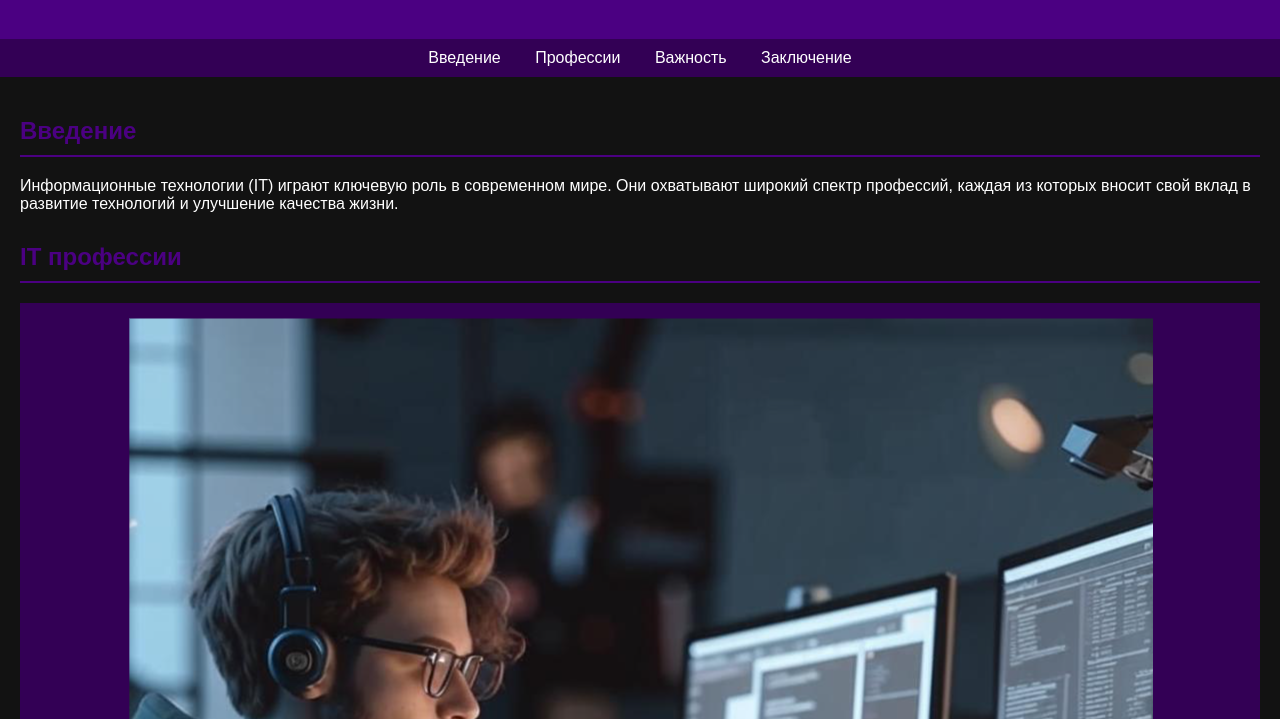
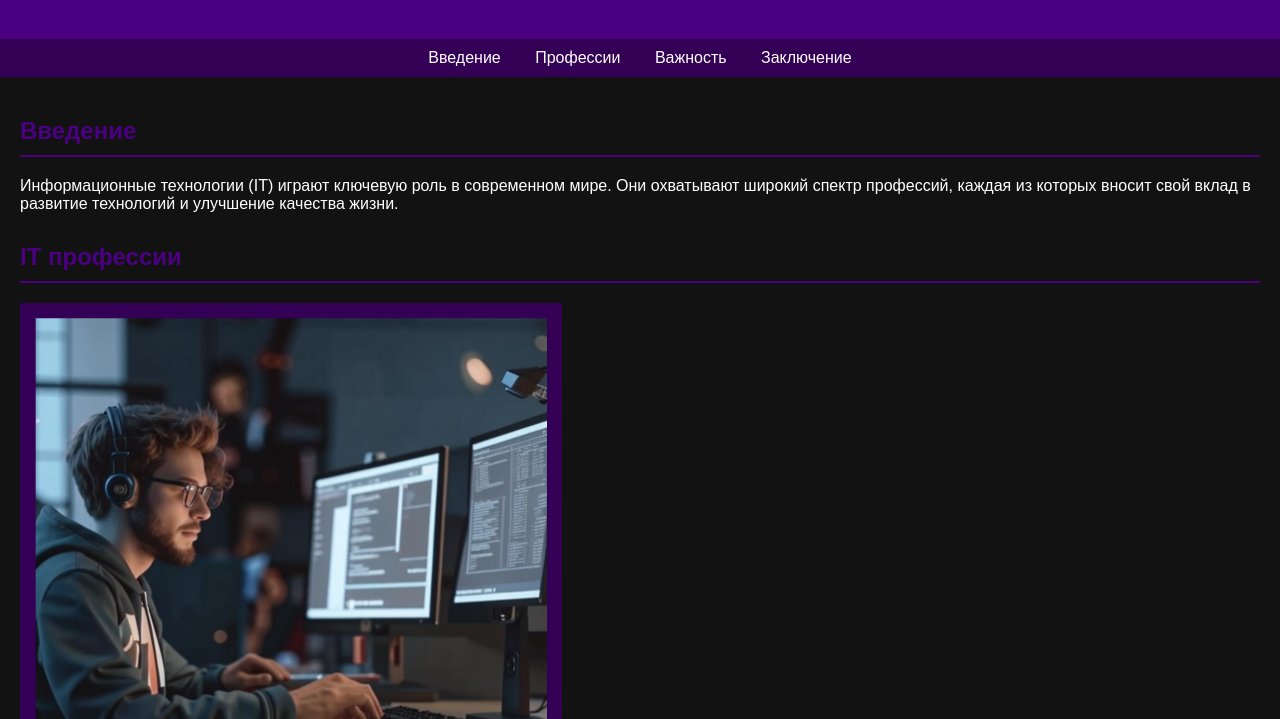
Before and after one commit to AndromedaMDK/siteobshiy, a plain HTML site: page index.html in a window 1280 px wide. Shown: the part 81-800 px from the top of the page. Drawn offline with Linux system fonts and the light colour scheme.

Commit message:
Update index.html

```diff
--- a/index.html
+++ b/index.html
@@ -47,6 +47,8 @@
             padding: 15px;
             margin-bottom: 20px;
             text-align: center;
+            width: 512px;
+            height: 512px;
         }
         .image-block img {
             max-width: 100%;
```
